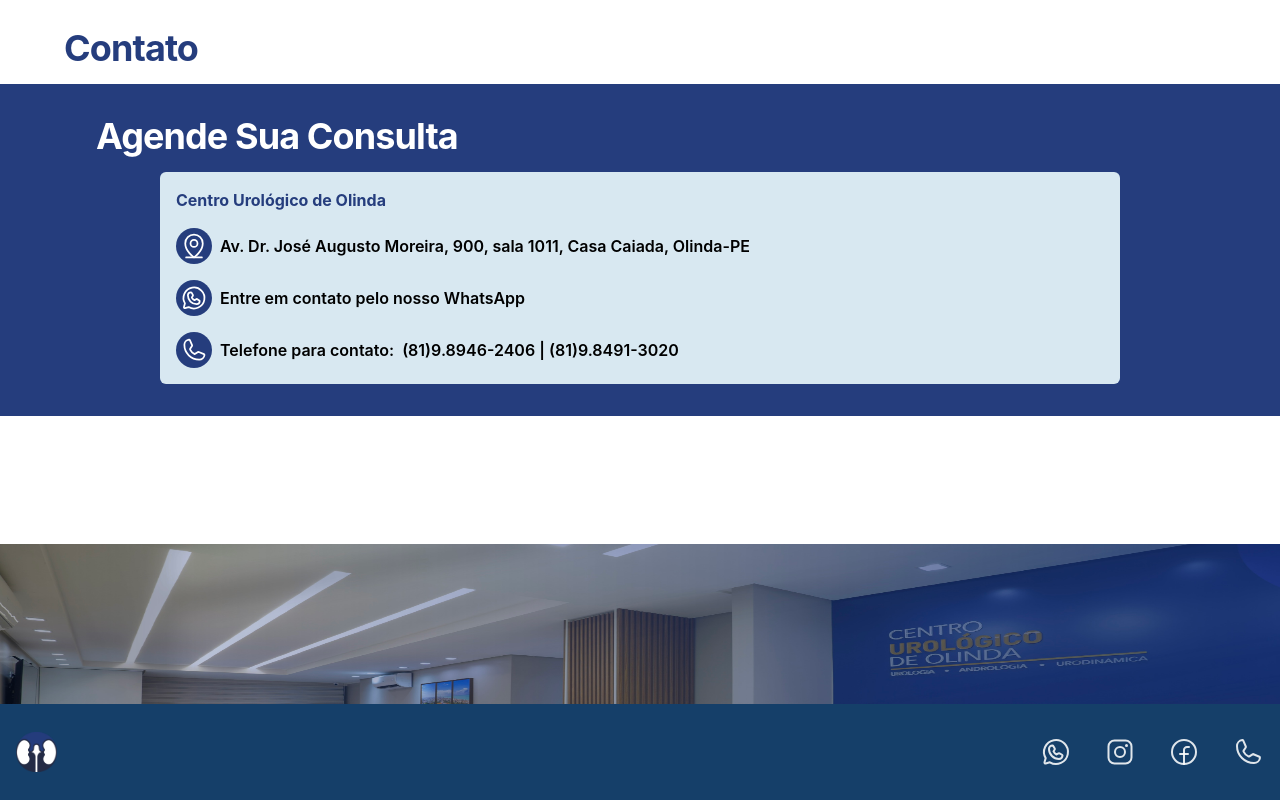
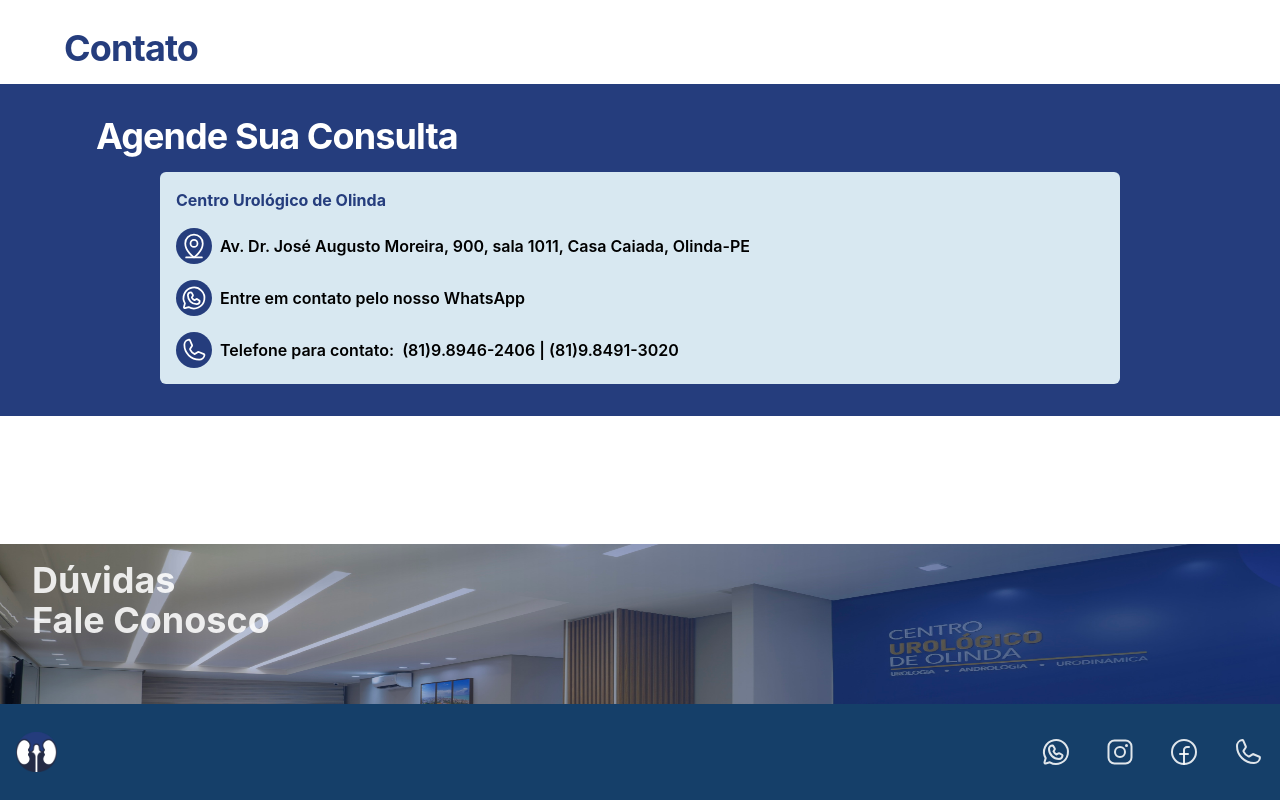
Before and after one commit to DeborahLyra/centro-urologico-de-olinda, a React (Vite) app: page / in a window 1280 px wide. Shown: the part 2892-3692 px from the top of the page. Built offline with nearby package versions, Linux system fonts and the light colour scheme.

Commit message:
edited: footer

```diff
--- a/src/components/footer/Footer.jsx
+++ b/src/components/footer/Footer.jsx
@@ -5,17 +5,21 @@ import { FacebookLogo, InstagramLogo, Phone, WhatsappLogo } from 'phosphor-react
 
 export function Footer() {
   return (
-    <footer>
+    <footer className='relative'>
       <img src={image} alt="" className='h-40 w-full bg-cover bg-bottom' />
+      <div className='absolute top-4 left-8'>
+            <p className='font-bold text-4xl '>Dúvidas</p>
+            <p className='font-bold text-4xl '>Fale Conosco</p>
+          </div>
       <div className='bg-darkBlue h-24'>
         <div className=' w-full h-full flex p-4 items-center justify-between'>
-                <img src={logo} alt="" className='h-10'/>
+          <img src={logo} alt="" className='h-10' />
 
           <div className='flex items-center gap-8'>
-                    <a href="https://w.app/MBEeqt" target='_blank'><WhatsappLogo size={32}/></a>
-                    <a href="https://www.instagram.com/centrourologicodeolinda/" target='_blank'><InstagramLogo size={32}/></a>
-                    <a href="https://www.facebook.com/p/Centro-Urol%C3%B3gico-de-Olinda-100063573667494/" target='_blank'><FacebookLogo size={32}/></a>
-                    <a href="tel:(81)9.8946-2406"><Phone size={32}/></a>
+            <a href="https://w.app/MBEeqt" target='_blank'><WhatsappLogo size={32} /></a>
+            <a href="https://www.instagram.com/centrourologicodeolinda/" target='_blank'><InstagramLogo size={32} /></a>
+            <a href="https://www.facebook.com/p/Centro-Urol%C3%B3gico-de-Olinda-100063573667494/" target='_blank'><FacebookLogo size={32} /></a>
+            <a href="tel:(81)9.8946-2406"><Phone size={32} /></a>
           </div>
         </div>
 
```
Lines whose indentation alone changed are shown as unchanged.
